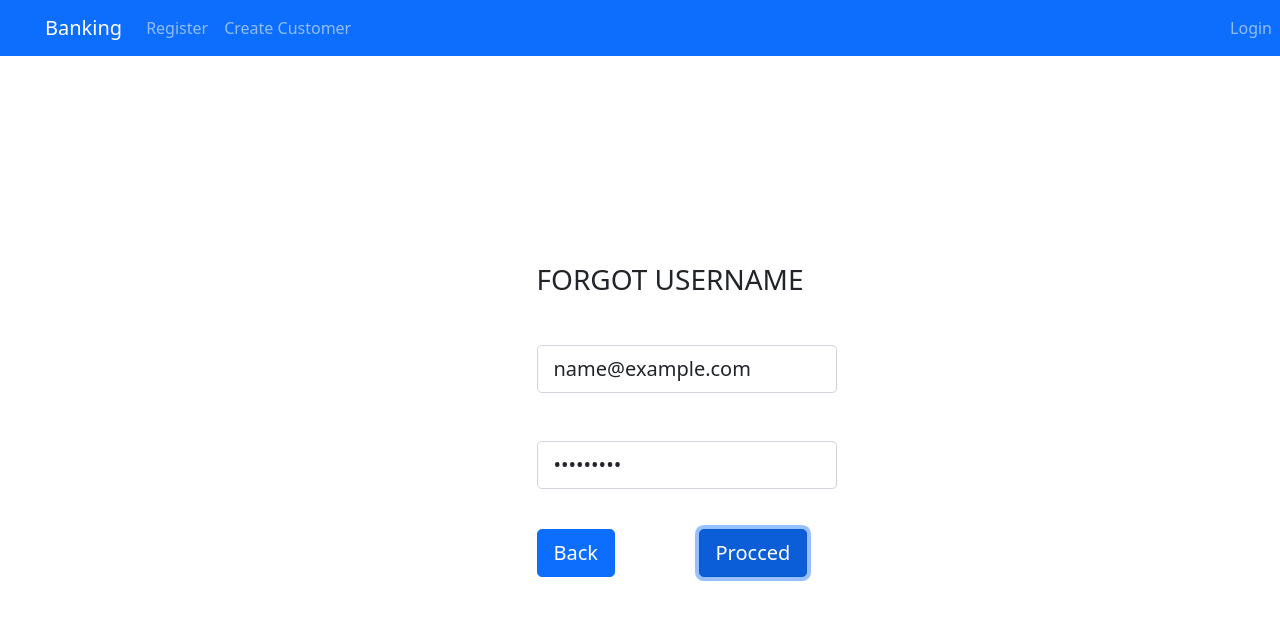
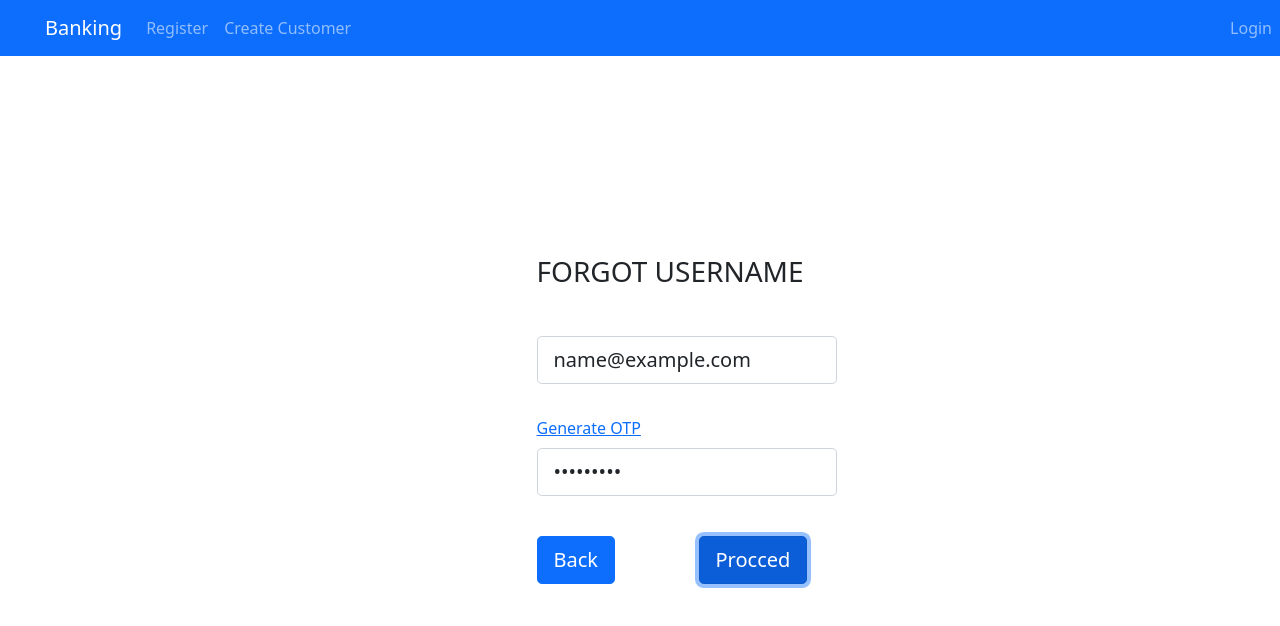
Before and after one commit to rajkeshwar/angular-ui, an Angular app: page /forgot in a window 1280 px wide. Both pictures are taken after typing "name@example.com", "Sample123" into the empty fields and a click on the button "Procced". Shown: the top 626 px of the page. Built offline with nearby package versions, Linux system fonts and the light colour scheme; no server answers.

Commit message:
Fixed generate OTP and disabled field

```diff
--- a/src/app/app.component.ts
+++ b/src/app/app.component.ts
@@ -51,6 +51,7 @@ export class AppComponent {
   handleLogout() {
     localStorage.clear();
     this.user = new User();
+    this.userService.removeUser();
     this.router.navigate(["/login"]);
   }
 }
--- a/src/app/components/index.ts
+++ b/src/app/components/index.ts
@@ -5,13 +5,14 @@ import { NeftComponent } from "./neft.transfer";
 import { FormsModule, ReactiveFormsModule } from "@angular/forms";
 import { CommonModule } from "@angular/common";
 import { PipesModule } from "../common/pipes";
+import { NgbAlertModule } from "@ng-bootstrap/ng-bootstrap";
 
 
 const ComponentsList = [NeftComponent, RtgsComponent, ImpsComponent];
 
 @NgModule({
   imports: [
-    FormsModule, ReactiveFormsModule, CommonModule, PipesModule
+    FormsModule, ReactiveFormsModule, CommonModule, PipesModule, NgbAlertModule
   ],
   exports: ComponentsList,
   declarations: ComponentsList,
--- a/src/app/components/neft.transfer.ts
+++ b/src/app/components/neft.transfer.ts
@@ -7,15 +7,26 @@ import { getLoggedInUser, originalOrder, trackByFn } from "../utis";
   selector: "neft-transfer",
   template: `
     <form [formGroup]="neftForm" (submit)="handleSubmit($event)">
+      <div class="d-flex justify-content-center mt-2" *ngIf="alert.message">
+        <ngb-alert [type]="alert.type" class="d-block">{{ alert.message }}</ngb-alert>
+      </div>
+
       <table cellspacing="7" cellpadding="8 " align="center" bgcolor="white">
         <div align="center">
+
           <h3>Initiate NEFT Payment</h3>
         </div>
 
-        <tr *ngFor="let field of neftForm.value | keyvalue: preserveOrder; trackBy: trackByFn">
+        <tr
+          *ngFor="
+            let field of neftForm.value | keyvalue: preserveOrder;
+            trackBy: trackByFn
+          "
+        >
           <td>{{ field.key | heading }}</td>
           <td>
             <input
+              [attr.disabled]="isDisabled(field)"
               [type]="getInputType(field)"
               [name]="field.key"
               [formControlName]="field.key"
@@ -39,7 +50,7 @@ import { getLoggedInUser, originalOrder, trackByFn } from "../utis";
 
       <table align="center">
         <tr>
-        <button type="submit" class="btn btn-primary btn-lg" >Continue</button>
+          <button type="submit" class="btn btn-primary btn-lg">Continue</button>
         </tr>
       </table>
     </form>
@@ -57,7 +68,7 @@ export class NeftComponent {
 
   constructor(private fb: FormBuilder, private httpClient: HttpClient) {
     this.neftForm = this.fb.group({
-      fromAccount: [null, Validators.required],
+      fromAccount: ["53759374", Validators.required],
       toAccount: [null, Validators.required],
       amount: [null, Validators.required],
       transactionDate: [null, Validators.required],
@@ -79,7 +90,12 @@ export class NeftComponent {
     // Send the this.registerForm.value to the API
     const user: any = getLoggedInUser();
 
-    const body = { ...this.neftForm.value, userId: user.userid, fundMode: "Neft", fromaccountnumber:user.accountNo };
+    const body = {
+      ...this.neftForm.value,
+      userId: user.userid,
+      fundMode: "Neft",
+      fromaccountnumber: user.accountNo,
+    };
 
     this.httpClient.post("/v2/addFund", body).subscribe((resp: any) => {
       if (resp && resp != null) {
@@ -93,6 +109,10 @@ export class NeftComponent {
     });
   }
 
+  isDisabled(field: any) {
+    return ["fromAccount"].includes(field.key) ? true : null;
+  }
+
   get isInvlid() {
     const { accountNumber } = this.neftForm.value;
     return this.neftForm.invalid || accountNumber !== null;
--- a/src/app/forgot/forgot.component.html
+++ b/src/app/forgot/forgot.component.html
@@ -5,13 +5,17 @@
       <div class="col-md-8 col-lg-6 col-xl-4 offset-xl-1">
         <ngb-alert [type]="alert.type" *ngIf="alert.message" class="mt-4">{{alert.message}}</ngb-alert>
         <form class="mx-1 mx-md-4" [formGroup]="forgotUserForm" (submit)="handleSubmit($event)">
-          <h3 style="padding-top: 25px;" class="mb-5 text-uppercase">Forgot UserName</h3>
-          <div class="form-outline mb-4">
+          <h3 class="mb-5 pt-4 text-uppercase">Forgot UserName</h3>
+          <div class="form-outline mb-2">
             <input type="email" id="accountNo" class="form-control form-control-lg"
               placeholder="Account Number" formControlName="accountNo"/>
             <label class="form-label" for="accountNo"></label>
           </div>
+          <div class="mb-2" *ngIf="forgotUserForm.value.accountNo">
+            <a class="link-primary" (click)="generateOtp()">Generate OTP</a>
+          </div>
           <div class="form-outline mb-3">
+
             <input type="password" id="otp" class="form-control form-control-lg"
               placeholder="OTP" formControlName="otp"/>
             <label class="form-label" for="otp"></label>
--- a/src/app/forgot/forgot.component.ts
+++ b/src/app/forgot/forgot.component.ts
@@ -4,13 +4,11 @@ import { FormBuilder, FormGroup, Validators } from "@angular/forms";
 import { Router } from "@angular/router";
 
 @Component({
-  selector: 'app-forgot',
-  templateUrl: './forgot.component.html',
-  styleUrls: ['./forgot.component.scss']
+  selector: "app-forgot",
+  templateUrl: "./forgot.component.html",
+  styleUrls: ["./forgot.component.scss"],
 })
-
 export class ForgotComponent implements OnInit {
-
   public forgotUserForm: FormGroup;
   public alert = { type: "success", message: "" };
 
@@ -39,22 +37,20 @@ export class ForgotComponent implements OnInit {
       .subscribe((resp: any) => {
         console.log(resp);
         if (resp && resp != null) {
-            this.forgotUserForm.reset();
-            this.alert = {
+          this.forgotUserForm.reset();
+          this.alert = {
             type: "success",
             message: `Your username is : ${resp.username}`,
-            };
+          };
           setTimeout(() => (this.alert.message = ""), 5000);
         }
       });
   }
-public accountNo= "";
-  sendOtp(accountNo : any) {
+
+  generateOtp() {
+    const { accountNo } = this.forgotUserForm.value;
     this.httpClient
-      .get('/v2/user/otp?userId='+accountNo)
-      .subscribe((resp:any) => {
-      });
+      .get("/v2/user/otp?userId=" + accountNo)
+      .subscribe((resp: any) => {});
   }
-
-
 }
```
